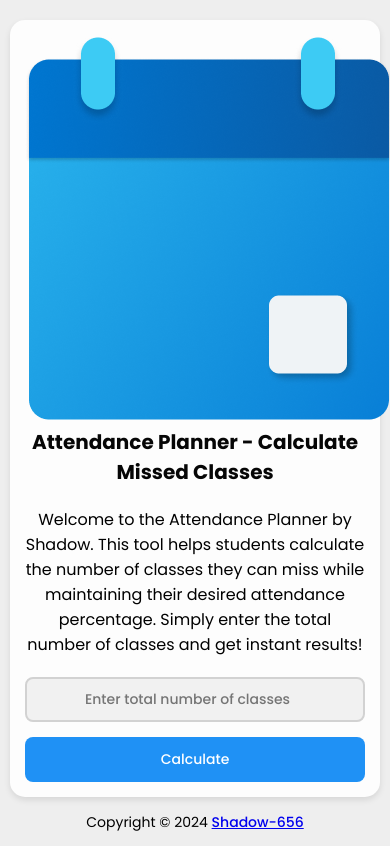
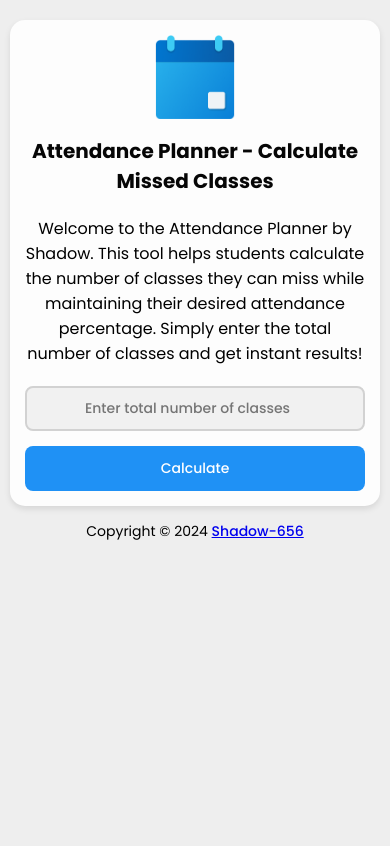
Before and after one commit to Shadow-656/Attendance-Planner, a plain HTML site: page index.html in a window 390 px wide. Drawn offline with Linux system fonts and the light colour scheme.

Commit message:
updated styles.css

```diff
--- a/styles.css
+++ b/styles.css
@@ -41,6 +41,11 @@ h1 {
     color: #060606;
     font-size: 24px;
     margin-bottom: 20px;
+}
+
+img {
+    max-width: 100px;
+    margin-bottom: 10px;
 }
 
 input[type="number"] {
@@ -115,6 +120,10 @@ footer a {
       font-size: 14px;
     }
 
+    img {
+        max-width: 80px;
+    }
+
     .container {
       padding: 15px;
     }
```
